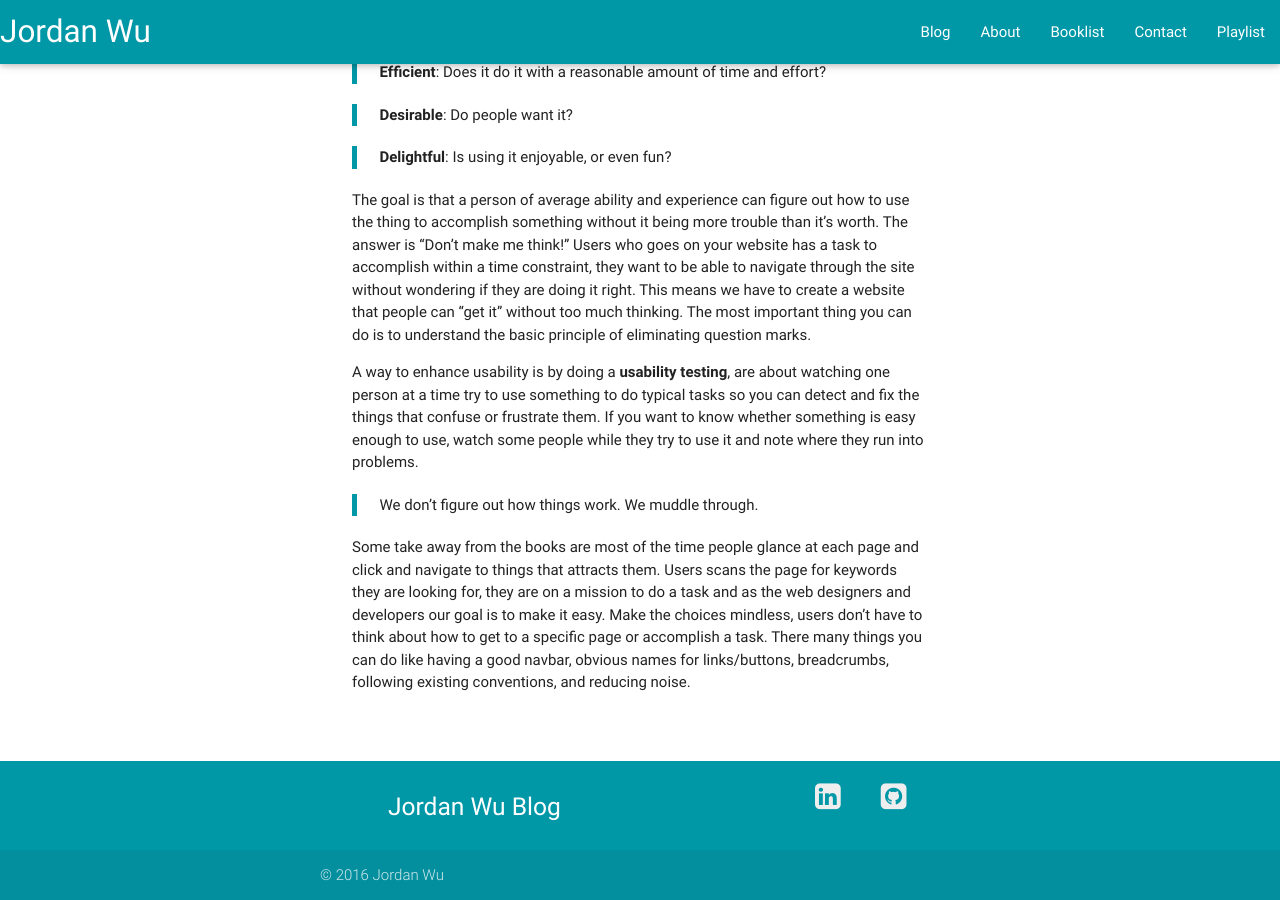
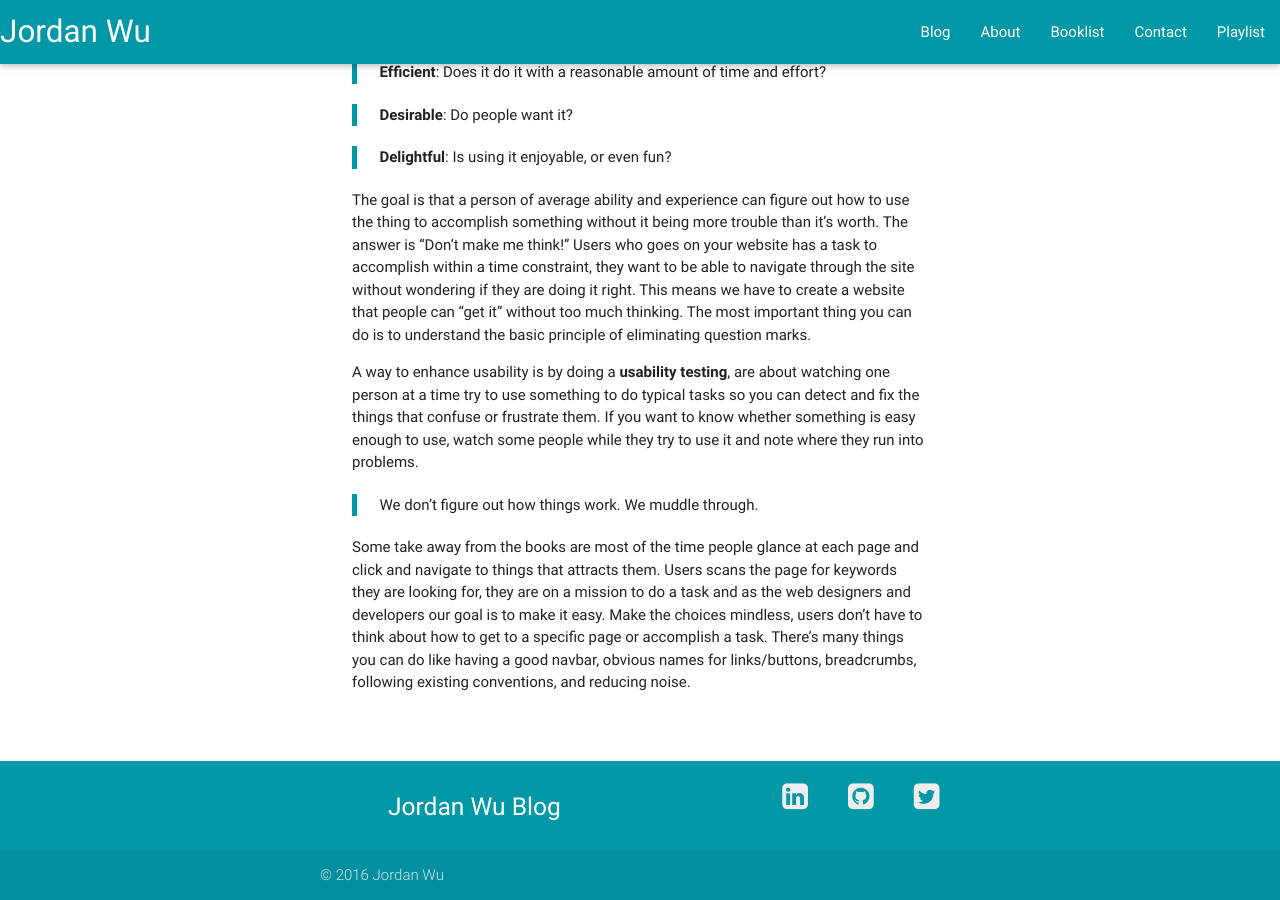
Before and after one commit to JordanSpencerWu/old-website, a Jekyll site: the page built from _posts/book/2016/2016-10-23-dont-make-me-think.md, in a window 1280 px wide and 900 px high, scrolled down 649 px. Built offline with Jekyll 4.4.1, drawn with Linux system fonts in a browser that asks for light colours; nearby versions of some CDN libraries.

```diff
--- a/_includes/footer.html
+++ b/_includes/footer.html
@@ -9,6 +9,7 @@
           <div class="flex-align-center">
             <a class="grey-text text-lighten-3" target="_blank" href="https://www.linkedin.com/in/jordanswu"><i class="fa fa-linkedin-square fa-2x"></i></a>
             <a class="grey-text text-lighten-3" target="_blank" href="https://github.com/JordanSpencerWu/JordanSpencerWu.github.io"><i class="fa fa-github-square fa-2x"></i></a>
+            <a class="grey-text text-lighten-3" target="_blank" href="https://twitter.com/JordanSpencerWu"><i class="fa fa-twitter-square fa-2x"></i></a>
           </div>
         </div>
       </div>
--- a/_posts/book/2016/2016-10-23-dont-make-me-think.md
+++ b/_posts/book/2016/2016-10-23-dont-make-me-think.md
@@ -37,4 +37,4 @@ A way to enhance usability is by doing a __usability testing__, are about watchi
 
 > We don't figure out how things work. We muddle through.
 
-Some take away from the books are most of the time people glance at each page and click and navigate to things that attracts them. Users scans the page for keywords they are looking for, they are on a mission to do a task and as the web designers and developers our goal is to make it easy. Make the choices mindless, users don't have to think about how to get to a specific page or accomplish a task. There many things you can do like having a good navbar, obvious names for links/buttons, breadcrumbs, following existing conventions, and reducing noise.
+Some take away from the books are most of the time people glance at each page and click and navigate to things that attracts them. Users scans the page for keywords they are looking for, they are on a mission to do a task and as the web designers and developers our goal is to make it easy. Make the choices mindless, users don't have to think about how to get to a specific page or accomplish a task. There's many things you can do like having a good navbar, obvious names for links/buttons, breadcrumbs, following existing conventions, and reducing noise.
```
Also changed, not shown: _posts/book/2016/code-complete/2016-10-25-debugging.md (added, +18 -0 lines), _posts/book/2016/code-complete/2016-10-25-refactoring.md (added, +12 -0 lines).
